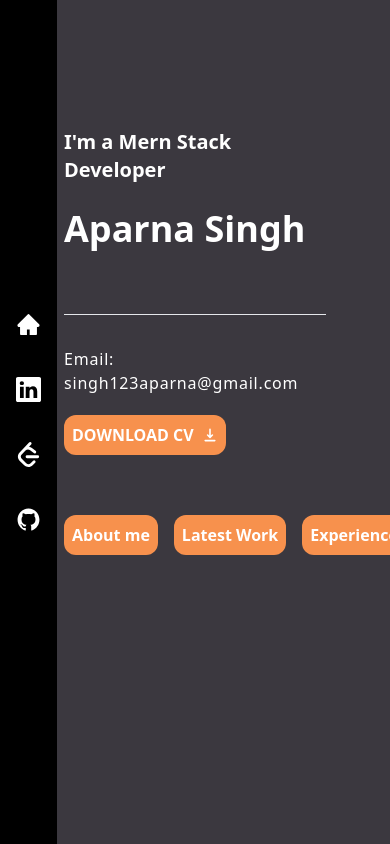
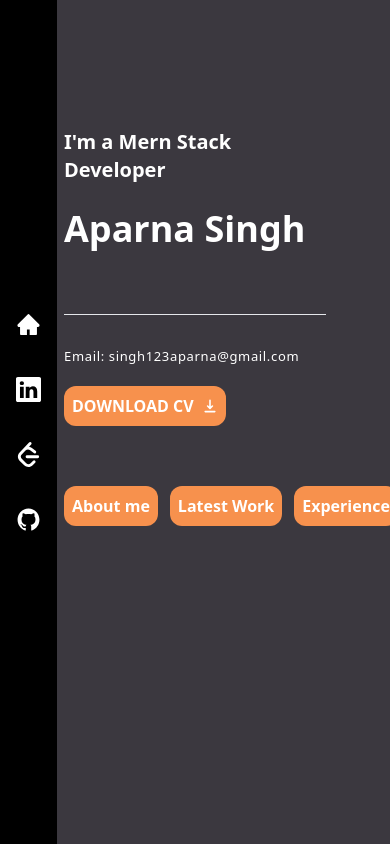
Before and after one commit to singh-aparna/portfolio-aparna-singh, a React (Create React App) app: page / in a window 390 px wide. Built offline with nearby package versions, Linux system fonts and the light colour scheme.

Commit message:
Fixed layout

```diff
--- a/src/Webview/Component/ProfileCard/ProfileCard.js
+++ b/src/Webview/Component/ProfileCard/ProfileCard.js
@@ -3,7 +3,7 @@ import React from 'react'
 const ProfileCard = () => {
     return (
         <div className='flex flex-col text-white mt-10 pt-8 border-t'>
-            <div className='tracking-wider font-light'>Email: singh123aparna@gmail.com</div>
+            <div className='tracking-wider text-[13px] font-light'>Email: singh123aparna@gmail.com</div>
         </div>
     )
 }
--- a/src/Webview/Section1/Section1.js
+++ b/src/Webview/Section1/Section1.js
@@ -17,7 +17,7 @@ const Section1 = () => {
       <ProfileCard />
       <div> <a href="../document/Singh_Aparna_Resume.pdf"
         download="Singh_Aparna_Resume.pdf"><Button className="tracking-wider" title={<span className="flex justify-center items-center  gap-x-2">DOWNLOAD CV <HiDownload /></span>} /></a></div>
-      <div className="flex gap-x-4 md:gap-x-6 mt-10">
+      <div className="flex gap-x-3 md:gap-x-6 mt-10">
         <NavLink to="/popup"><Button title="About me" onClick={openPopUp} /></NavLink>
         <NavLink to="/latest-work"><div className=""><Button title="Latest Work" /></div></NavLink>
         <NavLink to="/experience"><div className=""><Button title="Experience" /></div></NavLink>
```
